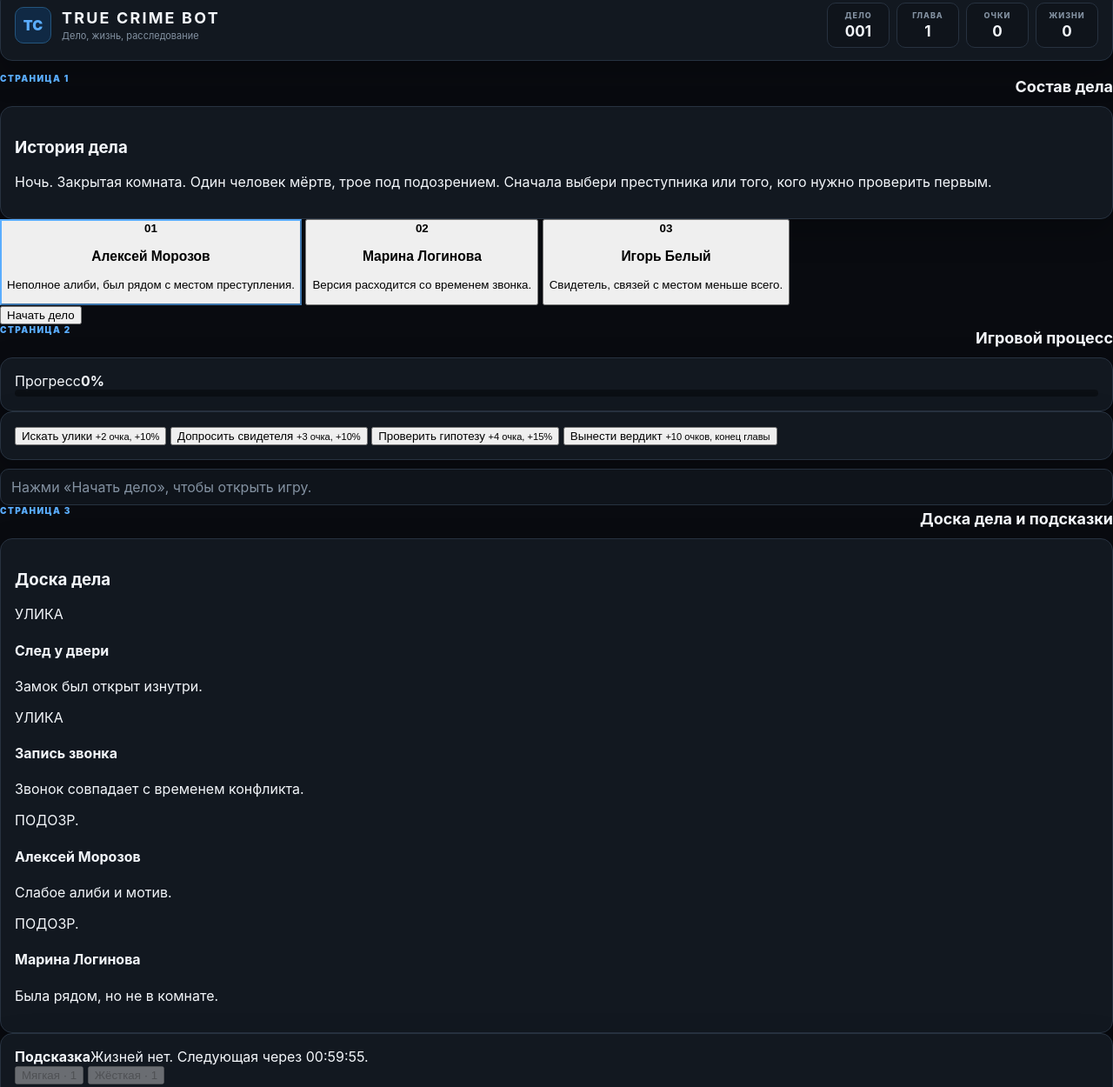
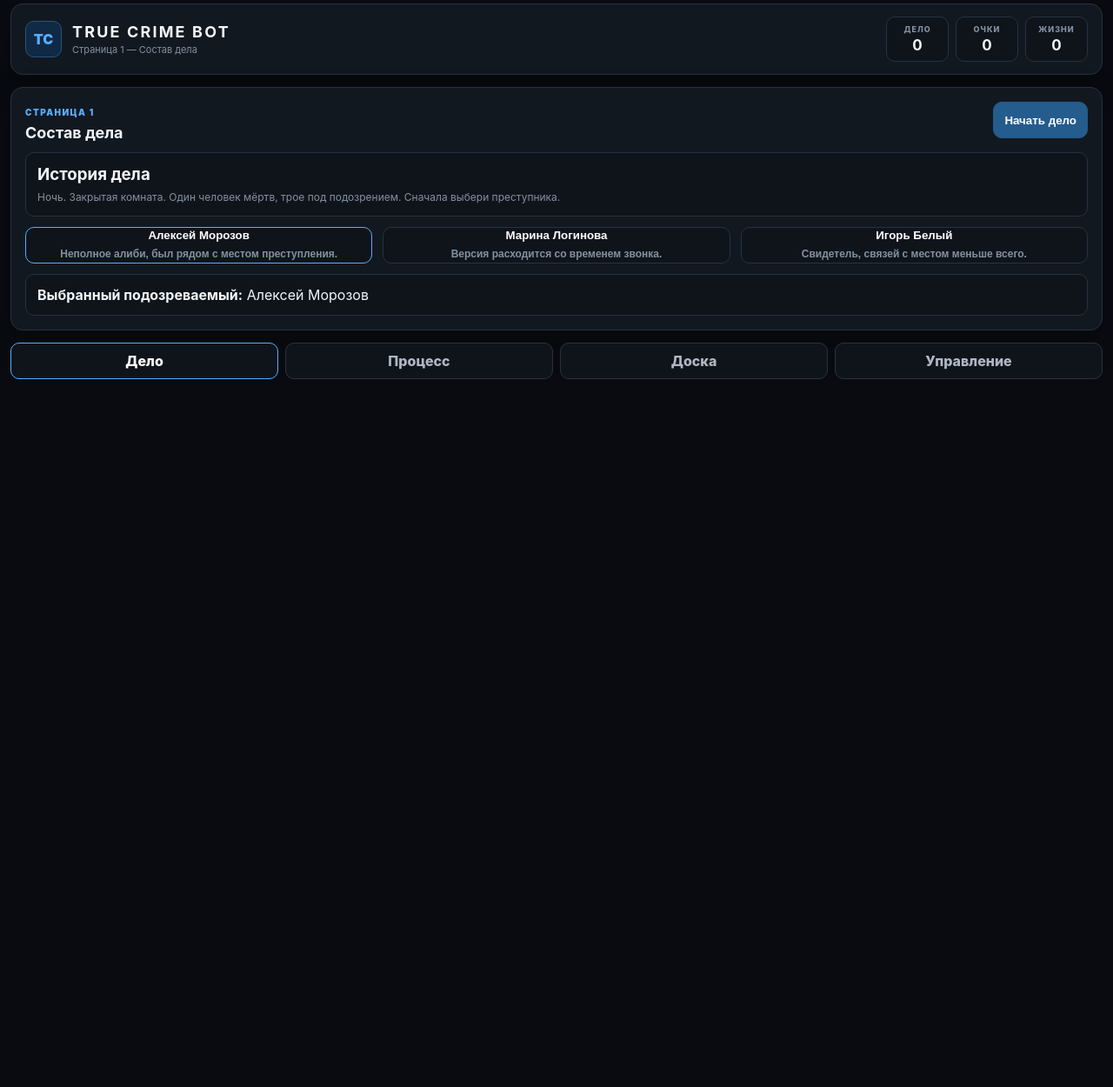
Before and after one commit to Abdul231wq/true-crime-bot, a plain HTML site: page index.html in a window 1280 px wide. Shown: the part 12-1262 px from the top of the page at 87% size. After the commit the page ends 800 px from the top, so only its background shows below. Drawn offline with Linux system fonts and the light colour scheme.

Commit message:
Update index.html

```diff
--- a/index.html
+++ b/index.html
@@ -3,105 +3,63 @@
 <head>
   <meta charset="UTF-8">
   <meta name="viewport" content="width=device-width, initial-scale=1.0">
-  <title>True Crime Bot</title>
+  <title>True Crime Bot — Дело</title>
   <link rel="stylesheet" href="./style.css">
 </head>
 <body>
-  <div class="app">
+  <div class="page-shell">
     <header class="topbar">
       <div class="brand">
         <div class="brand-logo">TC</div>
         <div>
           <h1>TRUE CRIME BOT</h1>
-          <p>Дело, жизнь, расследование</p>
+          <p>Страница 1 — Состав дела</p>
         </div>
       </div>
       <div class="stats">
-        <div class="stat"><span>ДЕЛО</span><strong id="uiCase">001</strong></div>
-        <div class="stat"><span>ГЛАВА</span><strong id="uiChapter">1</strong></div>
-        <div class="stat"><span>ОЧКИ</span><strong id="uiPoints">20</strong></div>
-        <div class="stat"><span>ЖИЗНИ</span><strong id="uiLives">0</strong></div>
+        <div class="stat"><span>ДЕЛО</span><strong data-ui-chapter>1</strong></div>
+        <div class="stat"><span>ОЧКИ</span><strong data-ui-points>20</strong></div>
+        <div class="stat"><span>ЖИЗНИ</span><strong data-ui-lives>0</strong></div>
       </div>
     </header>
 
-    <main class="pages">
-      <section id="page-1" class="page page-active">
-        <div class="page-head"><span>СТРАНИЦА 1</span><h2>Состав дела</h2></div>
-        <div class="panel story">
-          <h3>История дела</h3>
-          <p>Ночь. Закрытая комната. Один человек мёртв, трое под подозрением. Сначала выбери преступника или того, кого нужно проверить первым.</p>
-        </div>
-        <div class="suspects" id="suspectGrid">
-          <button class="suspect selected" data-suspect="suspect-a" type="button"><b>01</b><h3>Алексей Морозов</h3><p>Неполное алиби, был рядом с местом преступления.</p></button>
-          <button class="suspect" data-suspect="suspect-b" type="button"><b>02</b><h3>Марина Логинова</h3><p>Версия расходится со временем звонка.</p></button>
-          <button class="suspect" data-suspect="suspect-c" type="button"><b>03</b><h3>Игорь Белый</h3><p>Свидетель, связей с местом меньше всего.</p></button>
-        </div>
-        <div class="page-actions">
-          <button id="startCaseBtn" class="primary-btn" type="button">Начать дело</button>
-        </div>
-      </section>
+    <main class="panel">
+      <div class="page-head">
+        <div><span>СТРАНИЦА 1</span><h2>Состав дела</h2></div>
+        <button class="btn btn-primary" data-nav="./case.html">Начать дело</button>
+      </div>
 
-      <section id="page-2" class="page page-hidden">
-        <div class="page-head"><span>СТРАНИЦА 2</span><h2>Игровой процесс</h2></div>
-        <div class="panel progress-panel">
-          <div class="progress-row"><span>Прогресс</span><strong id="uiProgress">0%</strong></div>
-          <div class="bar"><div id="chapterProgressBar" class="fill"></div></div>
-        </div>
-        <div class="panel actions-panel">
-          <button id="findClueBtn" class="action blue" type="button">Искать улики <small>+2 очка, +10%</small></button>
-          <button id="successfulQuestionBtn" class="action green" type="button">Допросить свидетеля <small>+3 очка, +10%</small></button>
-          <button id="correctHypothesisBtn" class="action purple" type="button">Проверить гипотезу <small>+4 очка, +15%</small></button>
-          <button id="correctVerdictBtn" class="action gold" type="button">Вынести вердикт <small>+10 очков, конец главы</small></button>
-        </div>
-        <div id="gameMessage" class="message">Нажми «Начать дело», чтобы открыть игру.</div>
-      </section>
+      <div class="card">
+        <h3>История дела</h3>
+        <p>Ночь. Закрытая комната. Один человек мёртв, трое под подозрением. Сначала выбери преступника.</p>
+      </div>
 
-      <section id="page-3" class="page page-hidden">
-        <div class="page-head"><span>СТРАНИЦА 3</span><h2>Доска дела и подсказки</h2></div>
-        <div class="panel board">
-          <h3>Доска дела</h3>
-          <div class="evidence-grid">
-            <article class="evidence"><span>УЛИКА</span><h4>След у двери</h4><p>Замок был открыт изнутри.</p></article>
-            <article class="evidence"><span>УЛИКА</span><h4>Запись звонка</h4><p>Звонок совпадает с временем конфликта.</p></article>
-            <article class="evidence"><span>ПОДОЗР.</span><h4>Алексей Морозов</h4><p>Слабое алиби и мотив.</p></article>
-            <article class="evidence"><span>ПОДОЗР.</span><h4>Марина Логинова</h4><p>Была рядом, но не в комнате.</p></article>
-          </div>
-        </div>
-        <div class="panel hints">
-          <div class="hint-head"><strong>Подсказка</strong><span id="cooldownText">Жизнь даётся раз в час.</span></div>
-          <div class="hint-buttons">
-            <button id="softHintBtn" class="hint-btn soft" type="button">Мягкая</button>
-            <button id="hardHintBtn" class="hint-btn hard" type="button">Жёсткая</button>
-          </div>
-          <div id="hintBox" class="hint-box">Подсказка появится здесь.</div>
-          <div class="history-title">Хронология</div>
-          <div id="hintHistory" class="history"></div>
-        </div>
-      </section>
+      <div class="grid-3" style="margin-top:12px">
+        <button class="card btn suspect selected" data-suspect="suspect-a" type="button">
+          <h4>Алексей Морозов</h4><p>Неполное алиби, был рядом с местом преступления.</p>
+        </button>
+        <button class="card btn suspect" data-suspect="suspect-b" type="button">
+          <h4>Марина Логинова</h4><p>Версия расходится со временем звонка.</p>
+        </button>
+        <button class="card btn suspect" data-suspect="suspect-c" type="button">
+          <h4>Игорь Белый</h4><p>Свидетель, связей с местом меньше всего.</p>
+        </button>
+      </div>
 
-      <section id="page-4" class="page page-hidden">
-        <div class="page-head"><span>СТРАНИЦА 4</span><h2>Управление</h2></div>
-        <div class="panel control">
-          <label for="progressInput">Прогресс вручную</label>
-          <div class="row"><input id="progressInput" type="number" min="0" max="100" value="0"><button id="applyProgressBtn" type="button">OK</button></div>
-          <div class="nav-buttons">
-            <button id="prevPageBtn" type="button">← Назад</button>
-            <button id="nextPageBtn" type="button">Вперёд →</button>
-          </div>
-          <button id="resetBtn" class="reset" type="button">Сбросить сохранение</button>
-        </div>
-      </section>
+      <div class="card" style="margin-top:12px">
+        <strong>Выбранный подозреваемый:</strong> <span id="selectedSuspectText">Алексей Морозов</span>
+      </div>
     </main>
 
-    <footer class="footer">
-      <button class="tab tab-active" data-page="1" type="button">Дело</button>
-      <button class="tab" data-page="2" type="button">Процесс</button>
-      <button class="tab" data-page="3" type="button">Доска</button>
-      <button class="tab" data-page="4" type="button">Управление</button>
-    </footer>
+    <nav class="footer-nav">
+      <a class="active" href="./index.html">Дело</a>
+      <a href="./case.html">Процесс</a>
+      <a href="./board.html">Доска</a>
+      <a href="./control.html">Управление</a>
+    </nav>
   </div>
 
-  <script src="./ai_engine.js"></script>
-  <script src="./game.js"></script>
+  <script src="./data.js"></script>
+  <script src="./app.js"></script>
 </body>
 </html>
```
